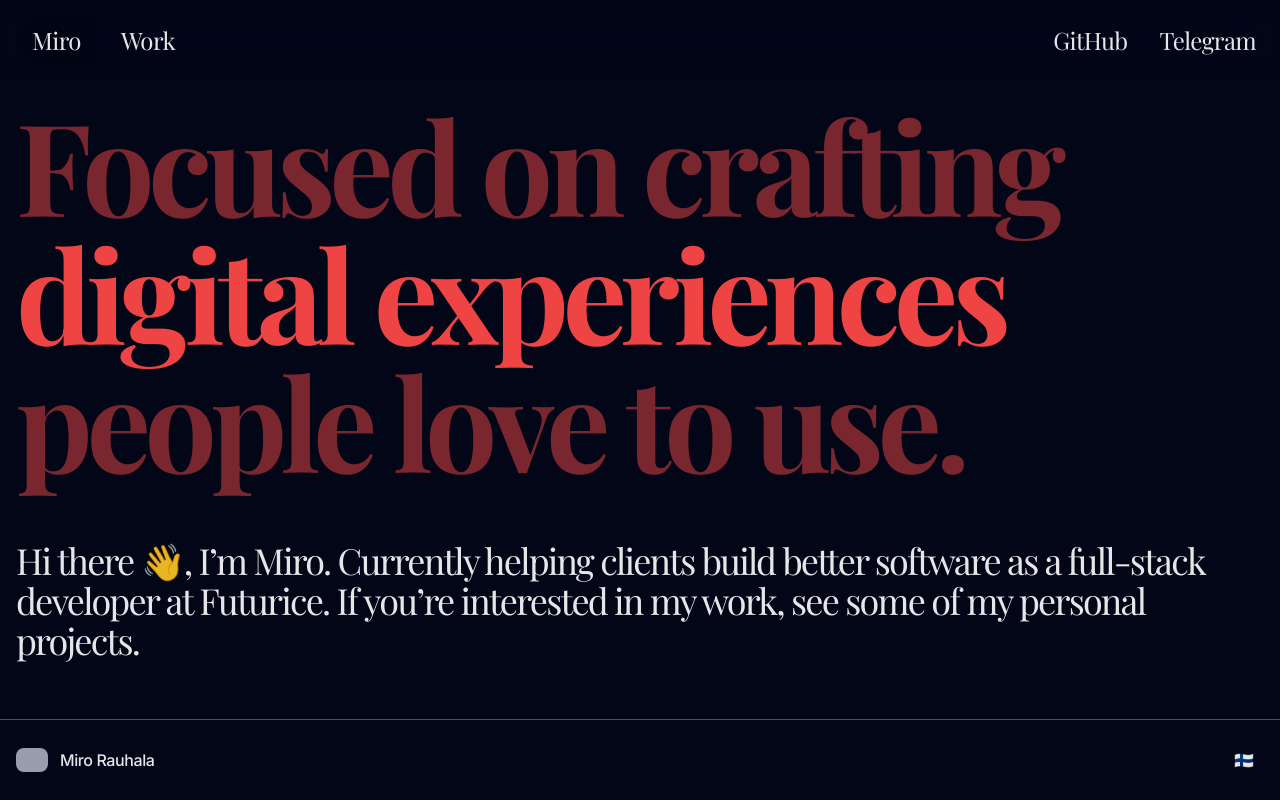
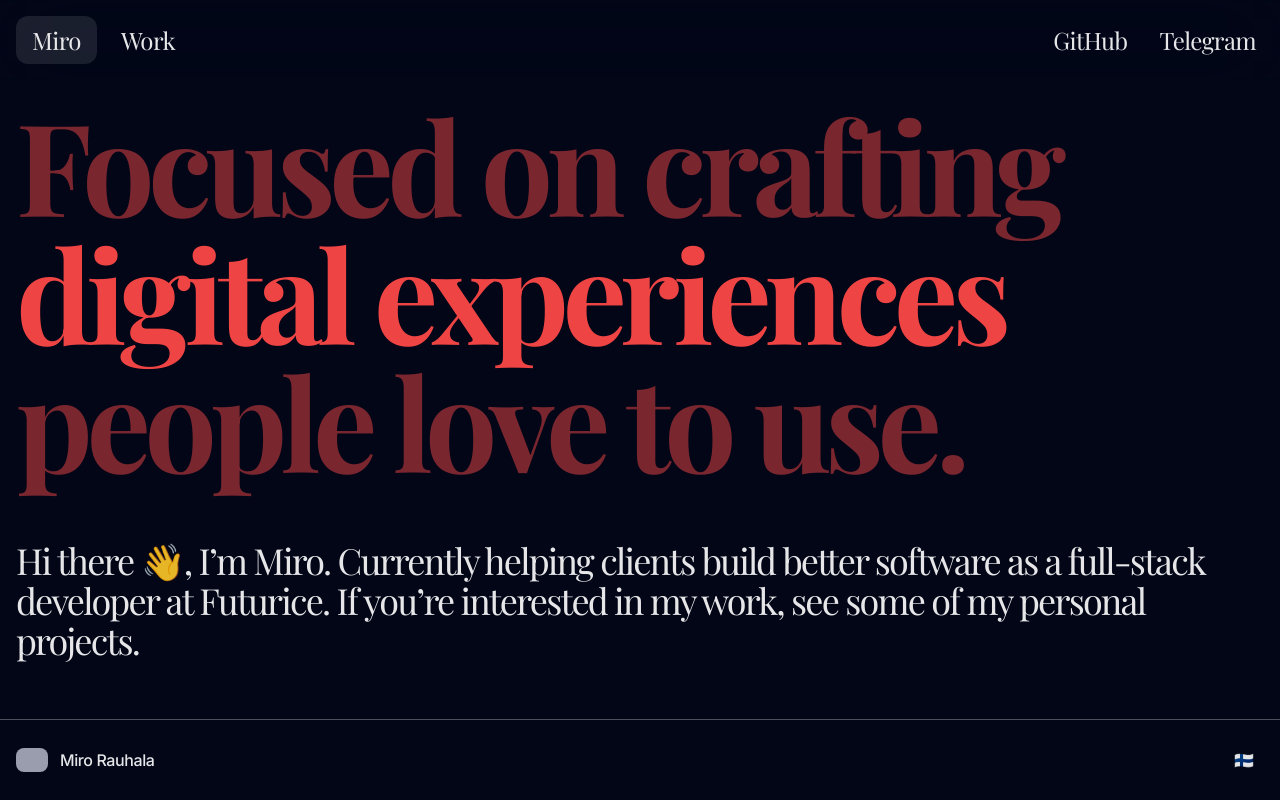
Before and after one commit to mirorauhala/rauhala.dev, a Next.js app: page / in a window 1280 px wide. Built offline with nearby package versions, Linux system fonts and the light colour scheme; grey boxes are pictures that could not be loaded; a web font is replaced by a local one.

Commit message:
fix active

```diff
--- a/app/nav.tsx
+++ b/app/nav.tsx
@@ -9,7 +9,7 @@ export const Nav = () => {
             <li>
               <Link
                 href="/"
-                className="rounded-xl bg-black/10 p-2 px-4 text-xl tracking-tight transition-opacity delay-75 hover:opacity-60 active:opacity-70 md:text-2xl"
+                className="rounded-xl bg-white/10 p-2 px-4 text-xl tracking-tight transition-opacity delay-75 hover:opacity-60 active:opacity-70 md:text-2xl"
               >
                 Miro
               </Link>
```
